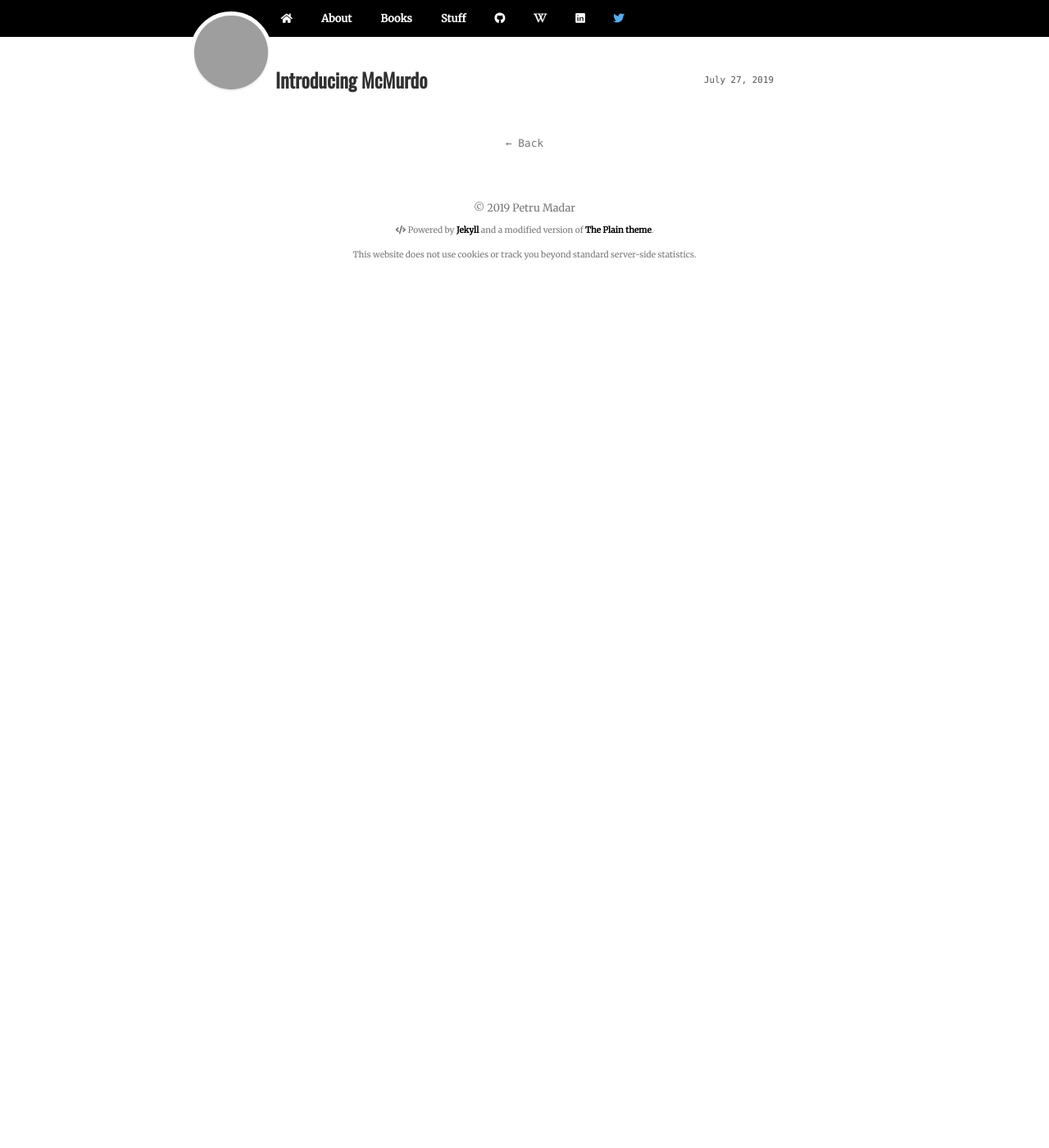
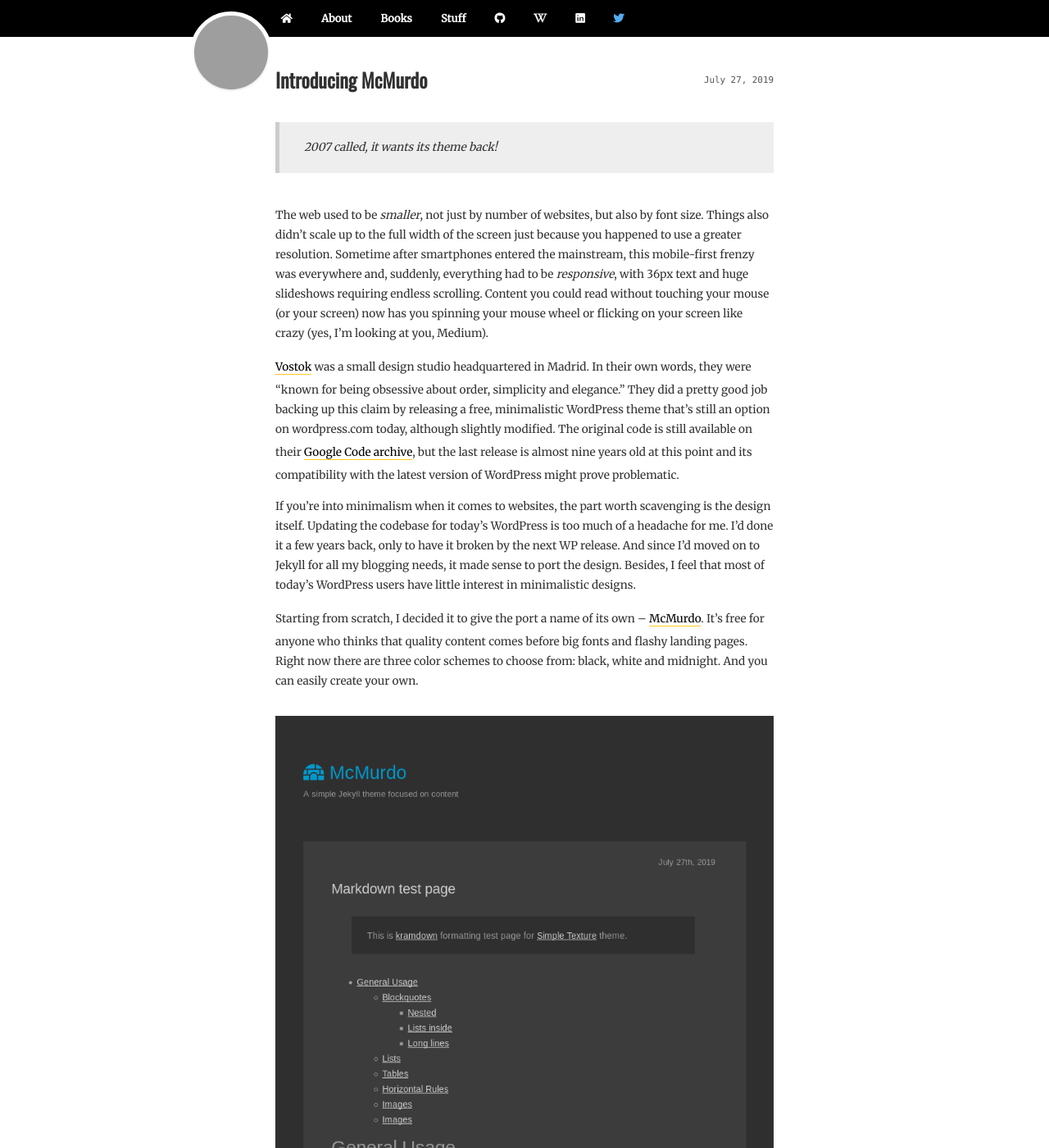
Before and after one commit to petru/prologue, a Jekyll site: the page built from _posts/2019-07-27-introducing-mcmurdo.md, in a window 1280 px wide and 1400 px high. Shown: the whole window at 82% size. Built offline with Jekyll 4.4.1, drawn with Linux system fonts in a browser that asks for light colours; nearby versions of some CDN libraries; some of the changed text lies outside the part shown; grey boxes are pictures that could not be loaded.

Commit message:
Add post on McMurdo

```diff
--- a/_posts/2019-07-27-introducing-mcmurdo.md
+++ b/_posts/2019-07-27-introducing-mcmurdo.md
@@ -2,3 +2,17 @@
 layout: post
 title: Introducing McMurdo
 ---
+
+> _2007 called, it wants its theme back!_
+
+The web used to be _smaller_, not just by number of websites, but also by font size. Things also didn't scale up to the full width of the screen just because you happened to use a greater resolution. Sometime after smartphones entered the mainstream, this mobile-first frenzy was everywhere and, suddenly, everything had to be _responsive_, with 36px text and huge slideshows requiring endless scrolling. Content you could read without touching your mouse (or your screen) now has you spinning your mouse wheel or flicking on your screen like crazy (yes, I'm looking at you, Medium).
+
+[Vostok](http://web.archive.org/web/20100327204047/http://www.vostok.es) was a small design studio headquartered in Madrid. In their own words, they were "known for being obsessive about order, simplicity and elegance." They did a pretty good job backing up this claim by releasing a free, minimalistic WordPress theme that's still an option on wordpress.com today, although slightly modified. The original code is still available on their [Google Code archive](https://code.google.com/archive/p/vostok-theme/downloads), but the last release is almost nine years old at this point and its compatibility with the latest version of WordPress might prove problematic.
+
+If you're into minimalism when it comes to websites, the part worth scavenging is the design itself. Updating the codebase for today's WordPress is too much of a headache for me. I'd done it a few years back, only to have it broken by the next WP release. And since I'd moved on to Jekyll for all my blogging needs, it made sense to port the design. Besides, I feel that most of today's WordPress users have little interest in minimalistic designs.
+
+Starting from scratch, I decided it to give the port a name of its own -- [McMurdo](https://en.wikipedia.org/wiki/McMurdo_Station). It's free for anyone who thinks that quality content comes before big fonts and flashy landing pages. Right now there are three color schemes to choose from: black, white and midnight. And you can easily create your own.
+
+<a class="image" href="/assets/mcmurdo.png"><img src="/assets/mcmurdo.png"></a>
+
+Grab it from [my repo](https://github.com/petru/mcmurdo). Fork it. Tweak it. Improve it. And if you fix something, hit me with a pull request.
```
Also changed, not shown: assets/mcmurdo.png (added).
